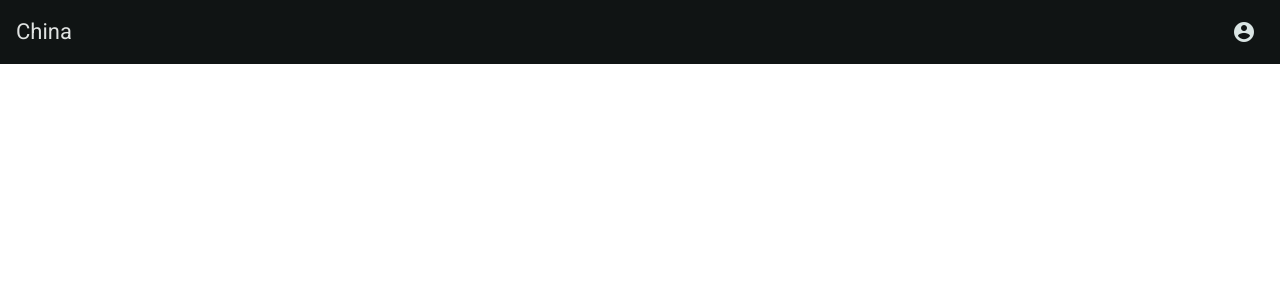
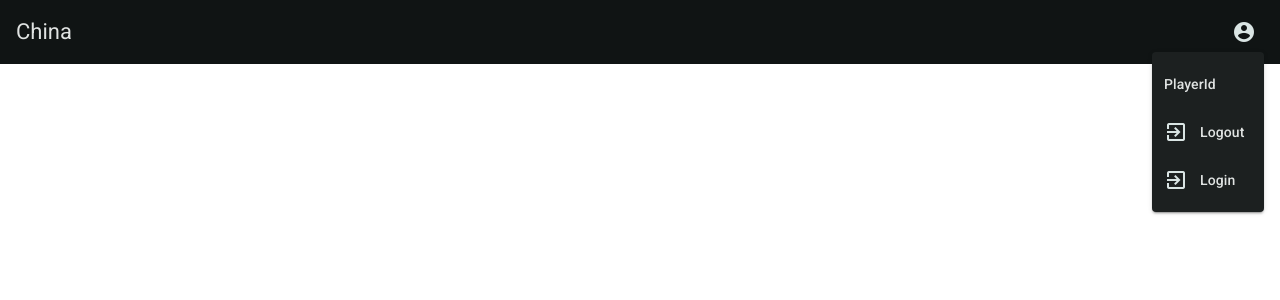
Before and after one commit to Tomas-Tamantini/gamehub-front, an Angular app: page / in a window 1280 px wide. Both pictures are taken after a click on the button "account_circle". Shown: the top 300 px of the page. Built offline with nearby package versions, Linux system fonts and the light colour scheme.

Commit message:
Start implementing account menu

```diff
--- a/src/app/core/header/header.component.html
+++ b/src/app/core/header/header.component.html
@@ -1,9 +1,18 @@
 <mat-toolbar>
     <span>China</span>
     <span class="spacer"></span>
-    <button mat-icon-button>
-        <mat-icon>
-            account_circle
-        </mat-icon>
+    <button mat-icon-button [matMenuTriggerFor]="menu">
+        <mat-icon>account_circle</mat-icon>
     </button>
+    <mat-menu #menu="matMenu">
+        <span mat-menu-item>PlayerId</span>
+        <button mat-menu-item>
+            <mat-icon>exit_to_app</mat-icon>
+            <span>Logout</span>
+        </button>
+        <button mat-menu-item>
+            <mat-icon>exit_to_app</mat-icon>
+            <span>Login</span>
+        </button>
+    </mat-menu>
 </mat-toolbar>
--- a/src/app/core/header/header.component.ts
+++ b/src/app/core/header/header.component.ts
@@ -2,10 +2,11 @@ import { Component } from '@angular/core';
 import { MatToolbarModule } from '@angular/material/toolbar';
 import { MatIconModule } from '@angular/material/icon';
 import { MatButtonModule } from '@angular/material/button';
+import { MatMenuModule } from '@angular/material/menu';
 
 @Component({
   selector: 'app-header',
-  imports: [MatToolbarModule, MatIconModule, MatButtonModule],
+  imports: [MatToolbarModule, MatIconModule, MatButtonModule, MatMenuModule],
   templateUrl: './header.component.html',
   styleUrl: './header.component.scss'
 })
```
